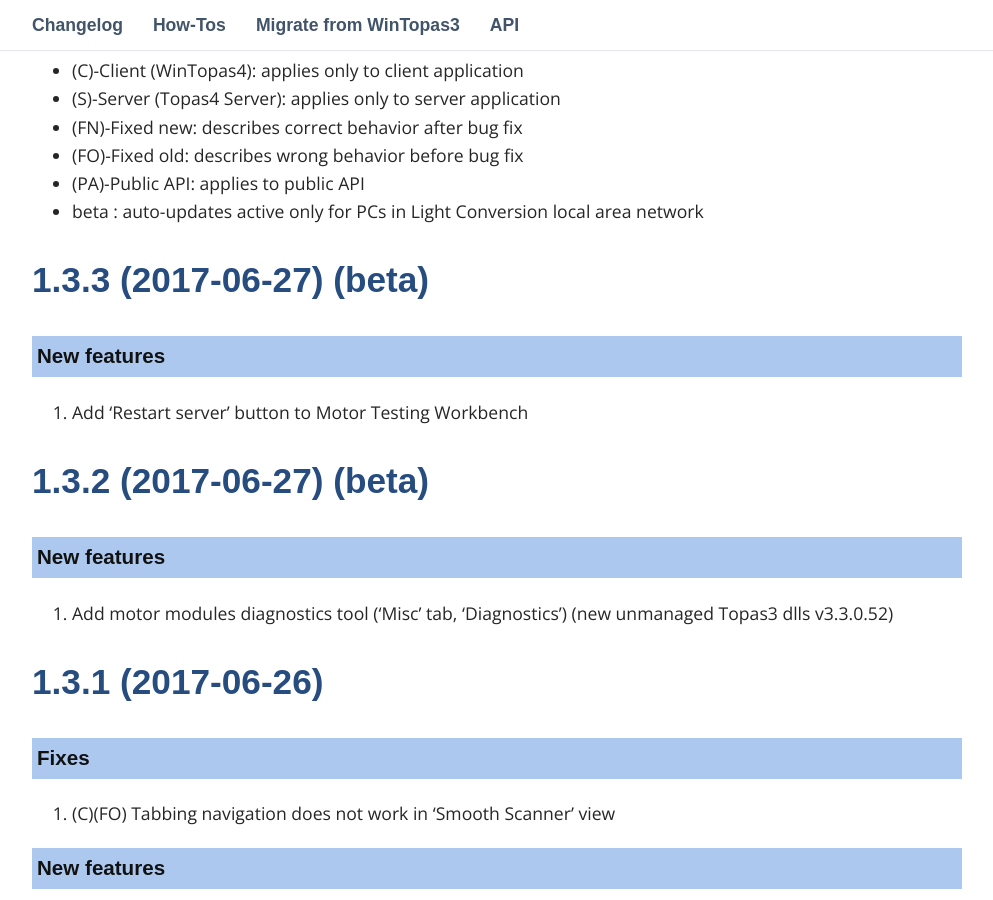
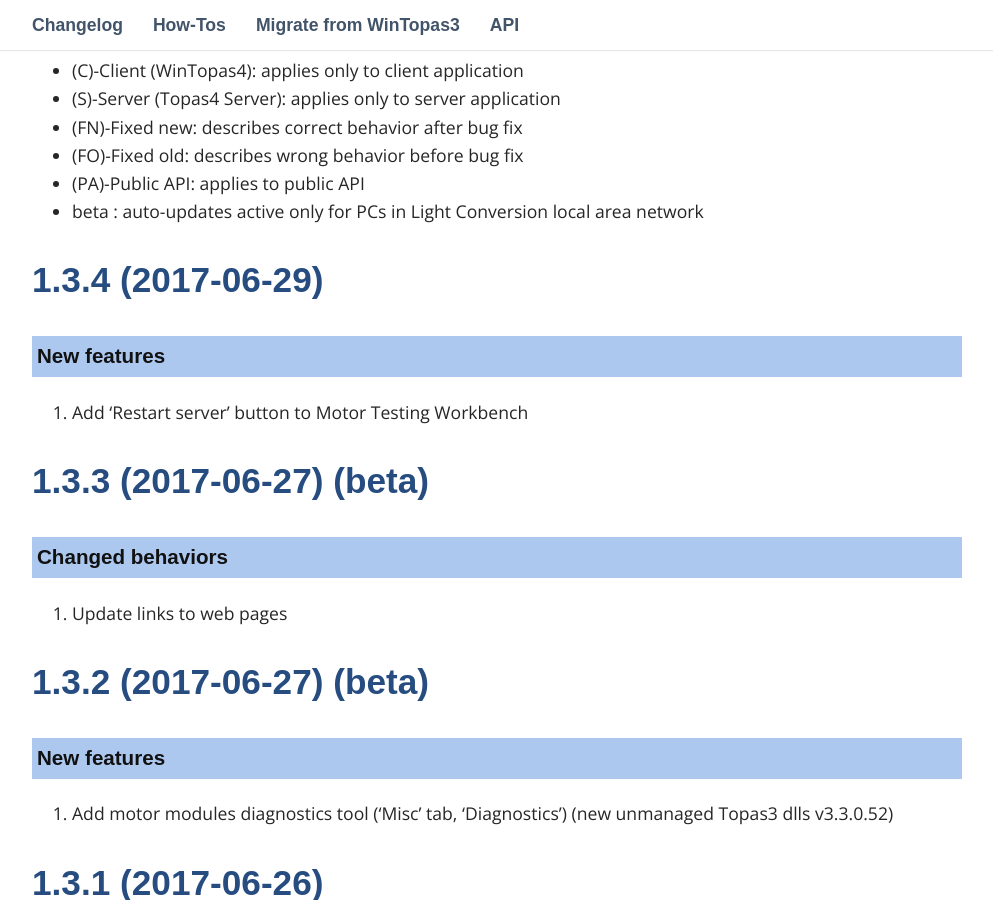
Before and after one commit to DomasM/Topas4InfoTemp00, a Jekyll site: the page built from _pages/03_changelog.md, in a window 1280 px wide and 900 px high, scrolled down 497 px. Shown: the whole window, without its empty margins (143-1136 px from the left). Built offline with Jekyll 4.4.1, drawn with Linux system fonts in a browser that asks for light colours; some web fonts are replaced; comment, search, counter and statistics services are not loaded.

Commit message:
1.3.4 release

```diff
--- a/_pages/03_changelog.md
+++ b/_pages/03_changelog.md
@@ -20,12 +20,22 @@
 
 
 
-## 1.3.3 (2017-06-27) (beta)
+
+## 1.3.4 (2017-06-29)
 
 
 ### New features
 
 1. Add 'Restart server' button to Motor Testing Workbench
+
+
+
+## 1.3.3 (2017-06-27) (beta)
+
+
+### Changed behaviors
+
+1. Update links to web pages
 
 
 
```
